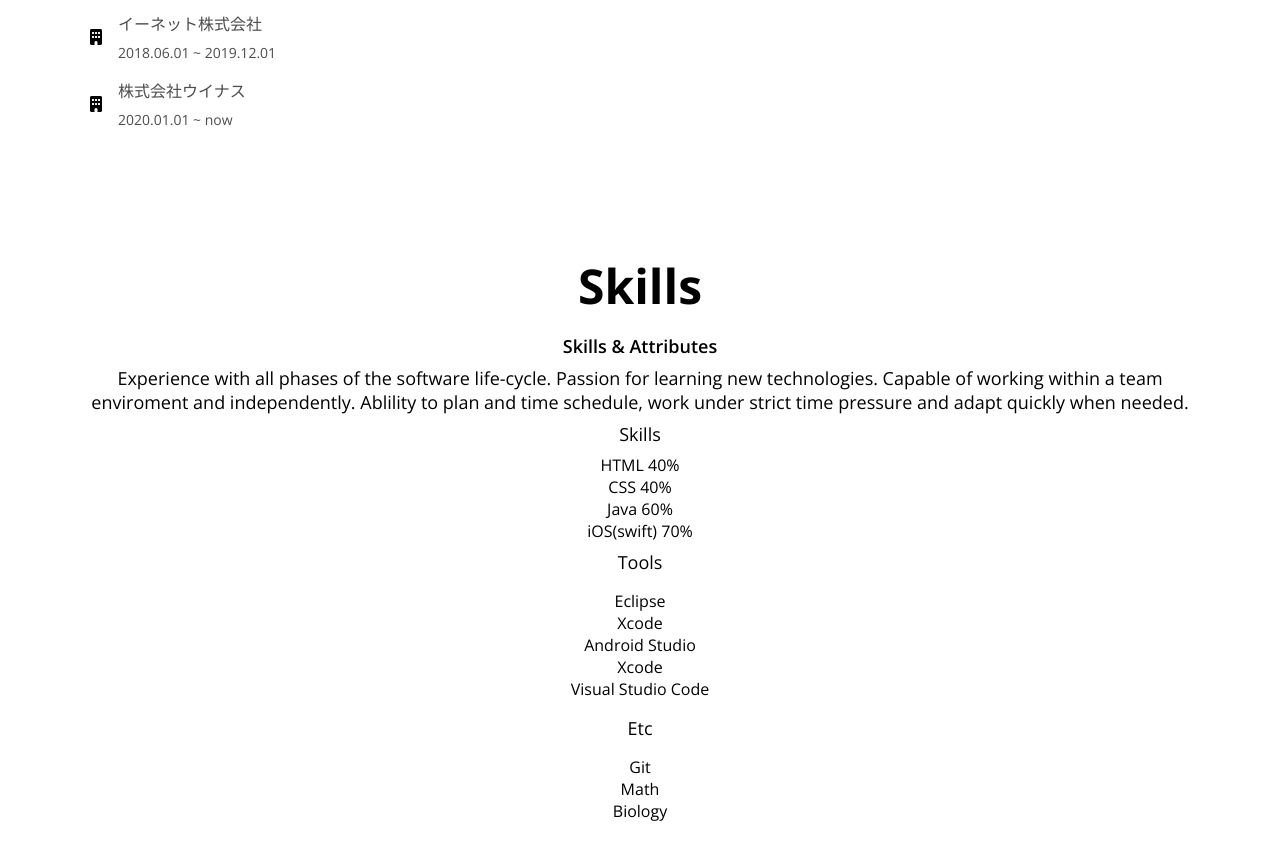
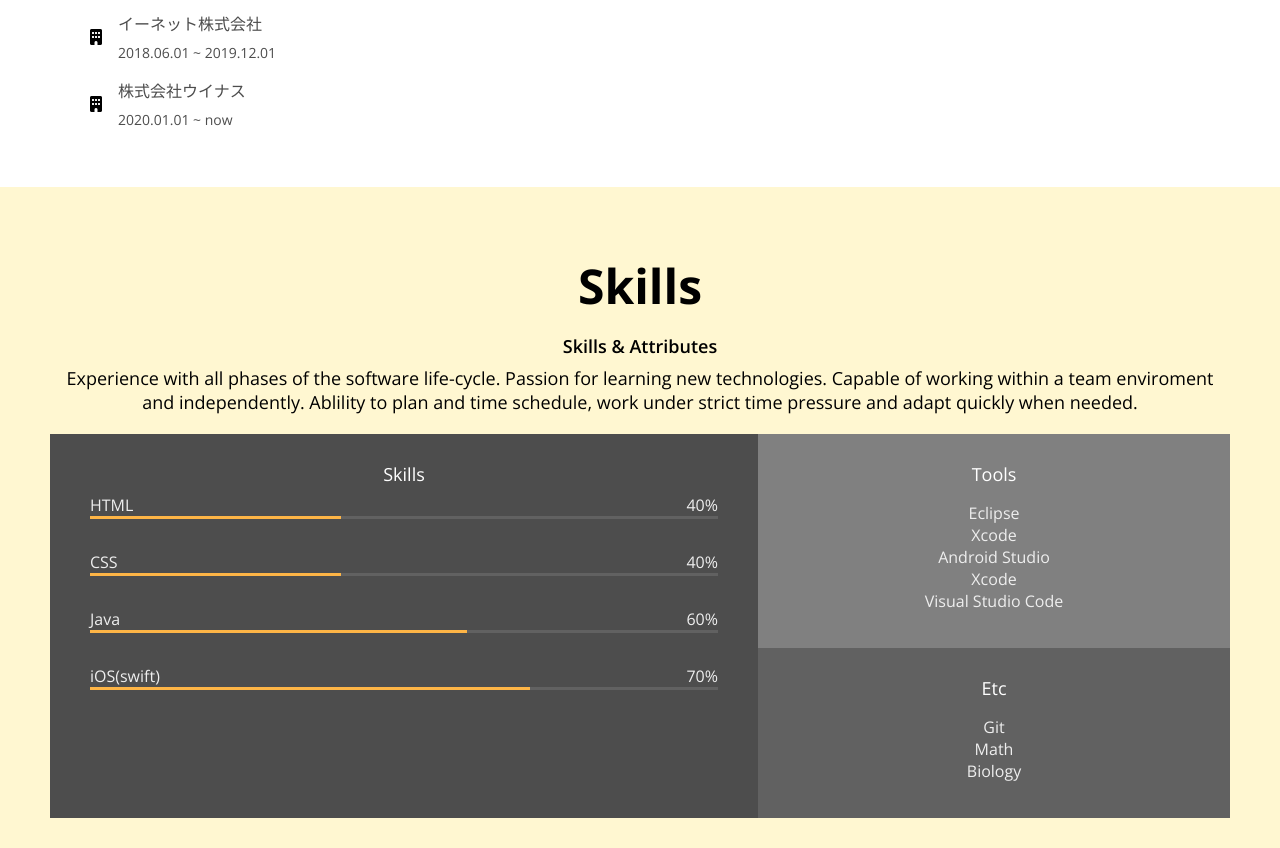
Before and after one commit to mujjing/portfolio, a plain HTML site: page index.html in a window 1280 px wide. Shown: the part 1292-2140 px from the top of the page. Drawn offline with nearby package versions, Linux system fonts and the light colour scheme.

Commit message:
css Skill

```diff
--- a/index.html
+++ b/index.html
@@ -51,7 +51,7 @@
       <button class="home__contact">Contact Me</button>
     </section>
     <!-- About -->
-    <section id="about" class="section">
+    <section id="about" class="section section__container" >
       <h1>About me</h1>
       <p>
         도쿄에 거주중인 3년차 개발자 입니다. 1년 반정도 자바개발을 하다가 현재는
@@ -99,6 +99,7 @@
     </section>
     <!-- Skills -->
     <section id="skills" class="section">
+      <div class="section__container">
         <h1>Skills</h1>
         <h2>Skills & Attributes</h2>
         <p>
@@ -111,45 +112,42 @@
           <div class="skillset__left">
             <h3 class="skillset__title">Skills</h3>
             <div class="skill">
-            <div class="skill_description">
+              <div class="skill__description">
                 <span>HTML</span>
                 <span>40%</span>
               </div>
               <div class="skill__bar">
-              <div class="skill__value"></div>
+                <div class="skill__value" style="width: 40%;"></div>
               </div>
             </div>
               <div class="skill">
-                <div class="skill_description">
+                  <div class="skill__description">
                     <span>CSS</span>
                     <span>40%</span>
                   </div>
                   <div class="skill__bar">
-                  <div class="skill__value"></div>
+                    <div class="skill__value" style="width: 40%;"></div>
                   </div>
                   </div>
-
                   <div class="skill">
-                    <div class="skill_description">
+                      <div class="skill__description">
                         <span>Java</span>
                         <span>60%</span>
                       </div>
                       <div class="skill__bar">
-                      <div class="skill__value"></div>
+                        <div class="skill__value" style="width: 60%;"></div>
                       </div>
                       </div>
-
                       <div class="skill">
-                        <div class="skill_description">
+                          <div class="skill__description">
                             <span>iOS(swift)</span>
                             <span>70%</span>
                           </div>
                           <div class="skill__bar">
-                          <div class="skill__value"></div>
+                            <div class="skill__value" style="width: 70%;"></div>
                           </div>
                         </div>
 
-          </div>
                       </div>
                       <div class="skillset__right">
                         <div class="tools">
@@ -169,7 +167,9 @@
                                 <li><span>Math</span></li>
                                 <li><span>Biology</span></li>
                               </ul>
-
+                        </div>
+                      </div>
+        </div>
           </div>
         </div>
       </div>
--- a/style.css
+++ b/style.css
@@ -145,6 +145,9 @@ p {
 .section {
   padding: 50px;
   text-align: center;
+  margin: auto;
+}
+.section__container {
   max-width: 1200px;
   margin: auto;
 }
@@ -199,3 +202,50 @@ p {
 .job__period {
   font-size: var(--font-micro);
 }
+
+/* Skill */
+
+#skills {
+  background-color: var(--color-yellow);
+}
+.skillset__title {
+  color: var(--color-white);
+}
+.skillset {
+  display: flex;
+  background-color: var(--color-gray);
+  color: var(--color-light-white);
+  margin: 20px 0;
+}
+.skill {
+  margin-bottom: 32px;
+}
+.skillset__left {
+  flex-basis: 60%;
+  background-color: var(--color-dark-gray);
+  padding: 20px 40px;
+}
+.skill__description {
+  display: flex;
+  justify-content: space-between;
+}
+.skill__bar {
+  width: 100%;
+  height: 3px;
+  background-color: var(--color-gray);
+}
+.skill__value {
+  width: 70%;
+  height: 3px;
+  background-color: var(--color-orange);
+}
+.skillset__right {
+  flex-basis: 40%;
+}
+.tools {
+  background-color: gray;
+}
+.tools,
+.etc {
+  padding: 20px;
+}
```
Lines whose indentation alone changed are shown as unchanged.
